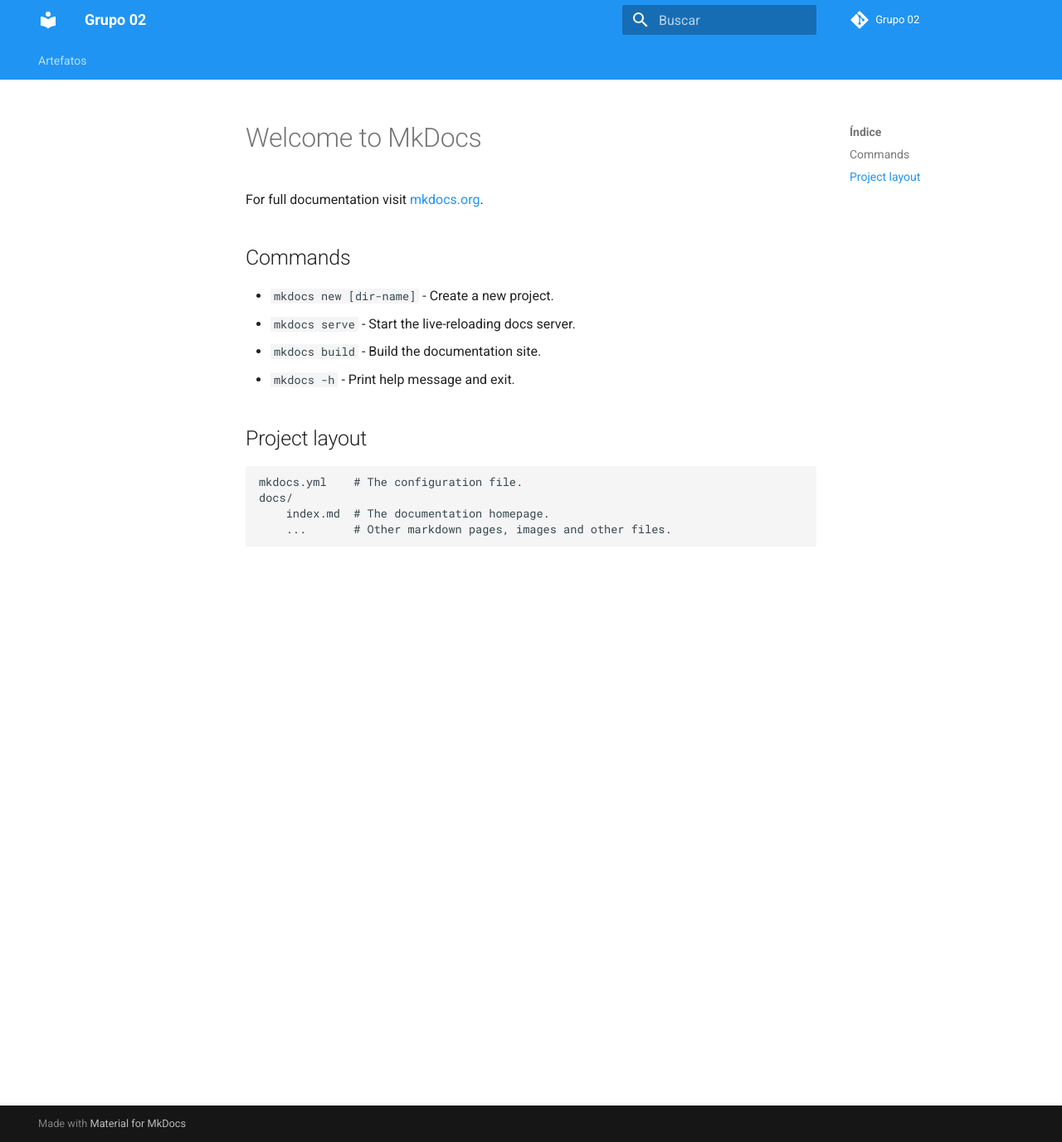
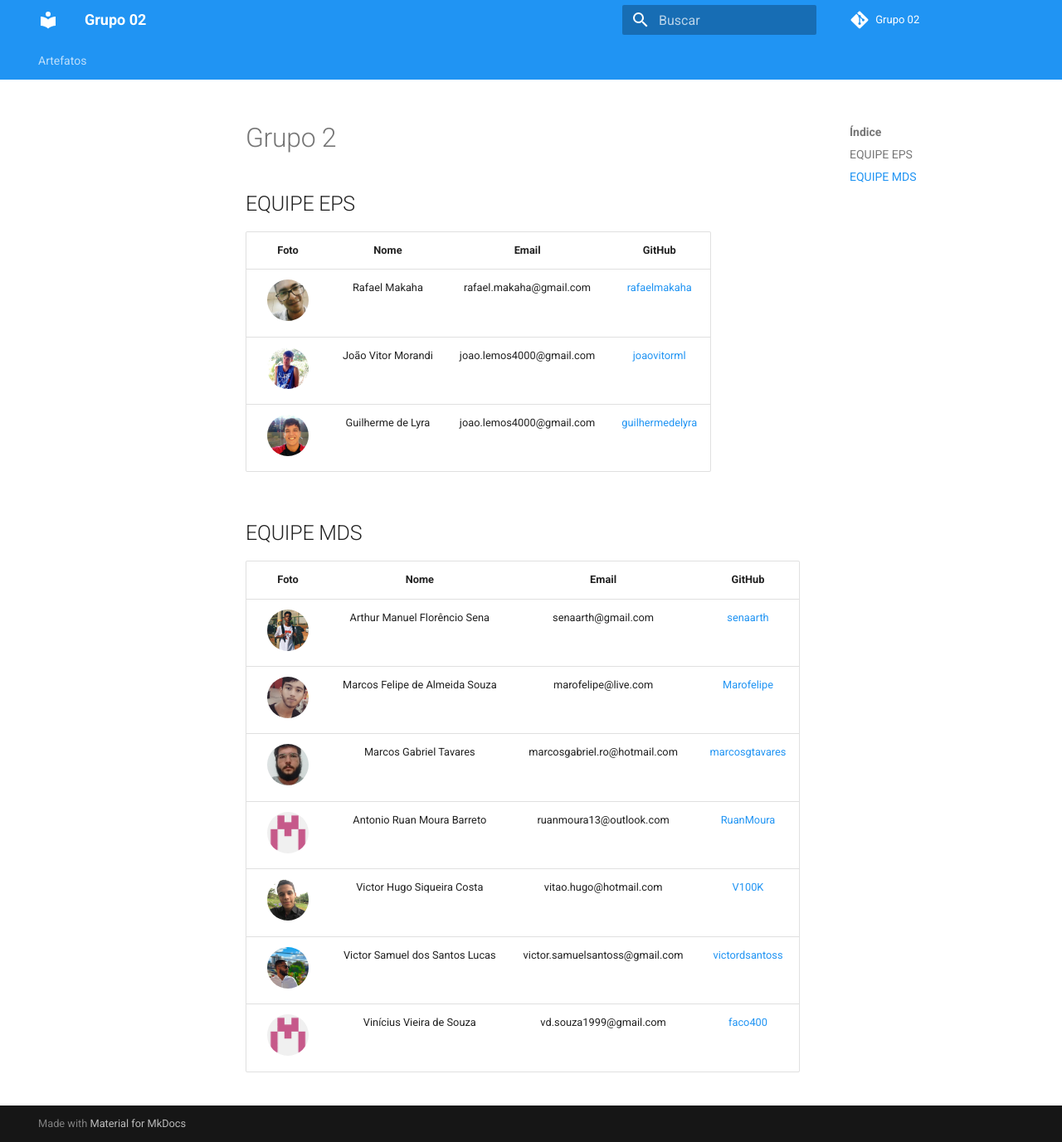
Before and after one commit to fga-eps-mds/2020.1-GaiaDex-wiki, an MkDocs documentation site: the page built from docs/index.md, in a window 1280 px wide and 1377 px high. Shown: the whole window at 83% size. Built offline with MkDocs 1.6.1 and Material for MkDocs 9.7.7, drawn with Linux system fonts in a browser that asks for light colours; comment, search, counter and statistics services are not loaded; old or Windows-style settings are respelled for this version of MkDocs.

Commit message:
Adds team profiles on index.md

```diff
--- a/docs/index.md
+++ b/docs/index.md
@@ -1,17 +1,23 @@
-# Welcome to MkDocs
+# Grupo 2
 
-For full documentation visit [mkdocs.org](https://www.mkdocs.org).
 
-## Commands
 
-* `mkdocs new [dir-name]` - Create a new project.
-* `mkdocs serve` - Start the live-reloading docs server.
-* `mkdocs build` - Build the documentation site.
-* `mkdocs -h` - Print help message and exit.
+## EQUIPE EPS
 
-## Project layout
+| Foto | Nome | Email | GitHub |
+|:----:|:------------------------:|:-----:|:------:|
+| <img style="border-radius: 50%;" src="img/equipe/makaha.jpeg" alt="Rafael" title="Rafael Makaha" width="50" height="50" /> | Rafael Makaha | rafael.makaha@gmail.com | [rafaelmakaha](https://github.com/rafaelmakaha) |
+| <img style="border-radius: 50%;" src="img/equipe/joaovitormorandi.jpeg" alt="Joao" title="Joao Vitor Morandi" width="50" height="50" /> | João Vitor Morandi | joao.lemos4000@gmail.com | [joaovitorml](https://github.com/joaovitorml) |
+| <img style="border-radius: 50%;" src="img/equipe/lyra.jpg" alt="Lyra" title="Guilherme de Lyra" width="50" height="50" /> | Guilherme de Lyra | joao.lemos4000@gmail.com | [guilhermedelyra](https://github.com/guilhermedelyra) |
 
-    mkdocs.yml    # The configuration file.
-    docs/
-        index.md  # The documentation homepage.
-        ...       # Other markdown pages, images and other files.
+## EQUIPE MDS
+
+| Foto | Nome | Email | GitHub |
+|:----:|:------------------------:|:-----:|:------:|
+| <img style="border-radius: 50%;" src="img/equipe/arthursena.png" alt="Arthur" title="Arthur Manuel Florêncio Sena" width="50" height="50" /> | Arthur Manuel Florêncio Sena | senaarth@gmail.com | [senaarth](https://github.com/senaarth) |
+| <img style="border-radius: 50%;" src="img/equipe/marcos.png" alt="Marcos" title="Marcos Felipe de Almeida Souza" width="50" height="50" /> | Marcos Felipe de Almeida Souza | marofelipe@live.com | [Marofelipe](https://github.com/Marofelipe) |
+| <img style="border-radius: 50%;" src="img/equipe/marcosgabriel.jpeg" alt="Marcos" title="Marcos Gabriel Tavares" width="50" height="50" /> | Marcos Gabriel Tavares | marcosgabriel.ro@hotmail.com | [marcosgtavares](https://github.com/marcosgtavares) |
+| <img style="border-radius: 50%;" src="img/equipe/ruan.png" alt="Ruan" title="Antonio Ruan Moura Barreto" width="50" height="50" /> | Antonio Ruan Moura Barreto | ruanmoura13@outlook.com | [RuanMoura](https://github.com/RuanMoura) |
+| <img style="border-radius: 50%;" src="img/equipe/victorhugo.jpeg" alt="Victor" title="Victor Hugo Siqueira Costa" width="50" height="50" /> | Victor Hugo Siqueira Costa | vitao.hugo@hotmail.com | [V100K](https://github.com/V100K) |
+| <img style="border-radius: 50%;" src="img/equipe/victorsamuel.jpeg" alt="Victor" title="Victor Samuel dos Santos Lucas" width="50" height="50" /> | Victor Samuel dos Santos Lucas  | victor.samuelsantoss@gmail.com | [victordsantoss](https://github.com/victordsantoss) |
+| <img style="border-radius: 50%;" src="img/equipe/ruan.png" alt="Vinicius" title="Vinícius Vieira de Souza" width="50" height="50" /> | Vinícius Vieira de Souza | vd.souza1999@gmail.com | [faco400](https://github.com/faco400) |
```
Also changed, not shown: docs/img/equipe/arthursena.png (added), docs/img/equipe/joaovitormorandi.jpeg (added), docs/img/equipe/lyra.jpg (added), docs/img/equipe/makaha.jpeg (renamed from img/makaha.jpeg), docs/img/equipe/marcos.png (added), docs/img/equipe/marcosgabriel.jpeg (added), docs/img/equipe/ruan.png (added), docs/img/equipe/victorhugo.jpeg (added), docs/img/equipe/victorsamuel.jpeg (added).
